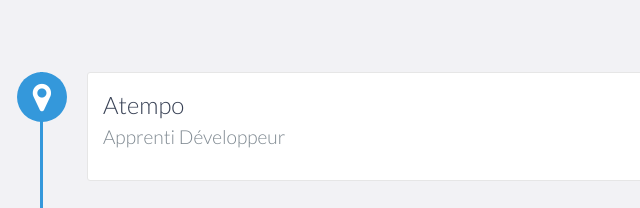
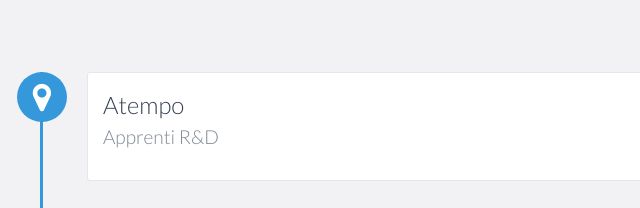
Before and after one commit to Siafall/portfolio, a website: page index.html in a window 1280 px wide. Shown: the part 1160-1368 px from the top of the page, 403-1043 px from the left. Drawn offline with nearby package versions, Linux system fonts and the light colour scheme.

Commit message:
Update index.html

```diff
--- a/index.html
+++ b/index.html
@@ -85,7 +85,7 @@
 <div id="experience-timeline">
 		<div data-date="Octobre 2019 – Juin 2021">
                 	<h3>Atempo</h3>
-                	<h4>Apprenti Développeur</h4>
+                	<h4>Apprenti R&D</h4>
 
             	</div>
 		<div data-date="Sept 2019 - Juin 2021">
```
